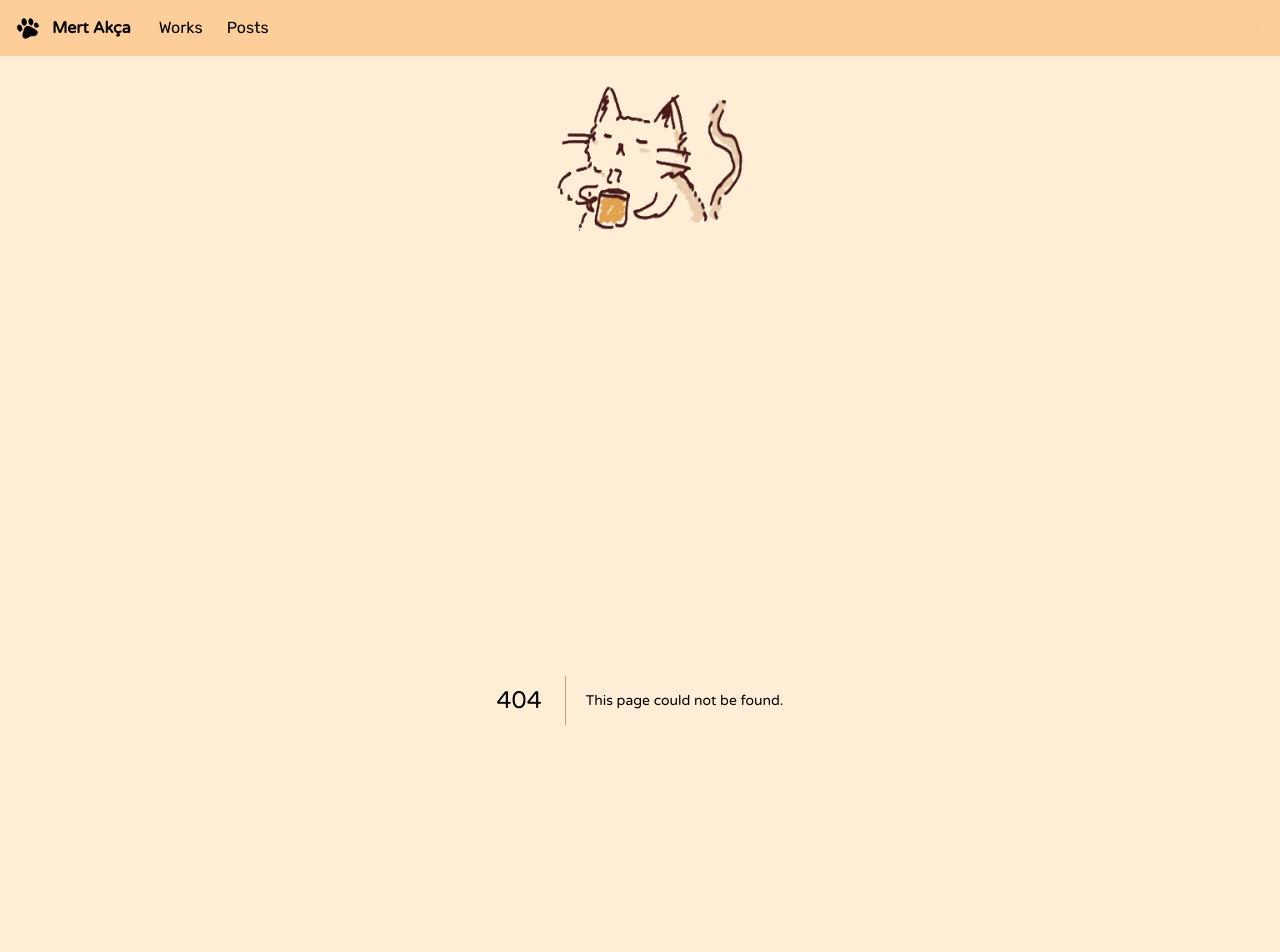
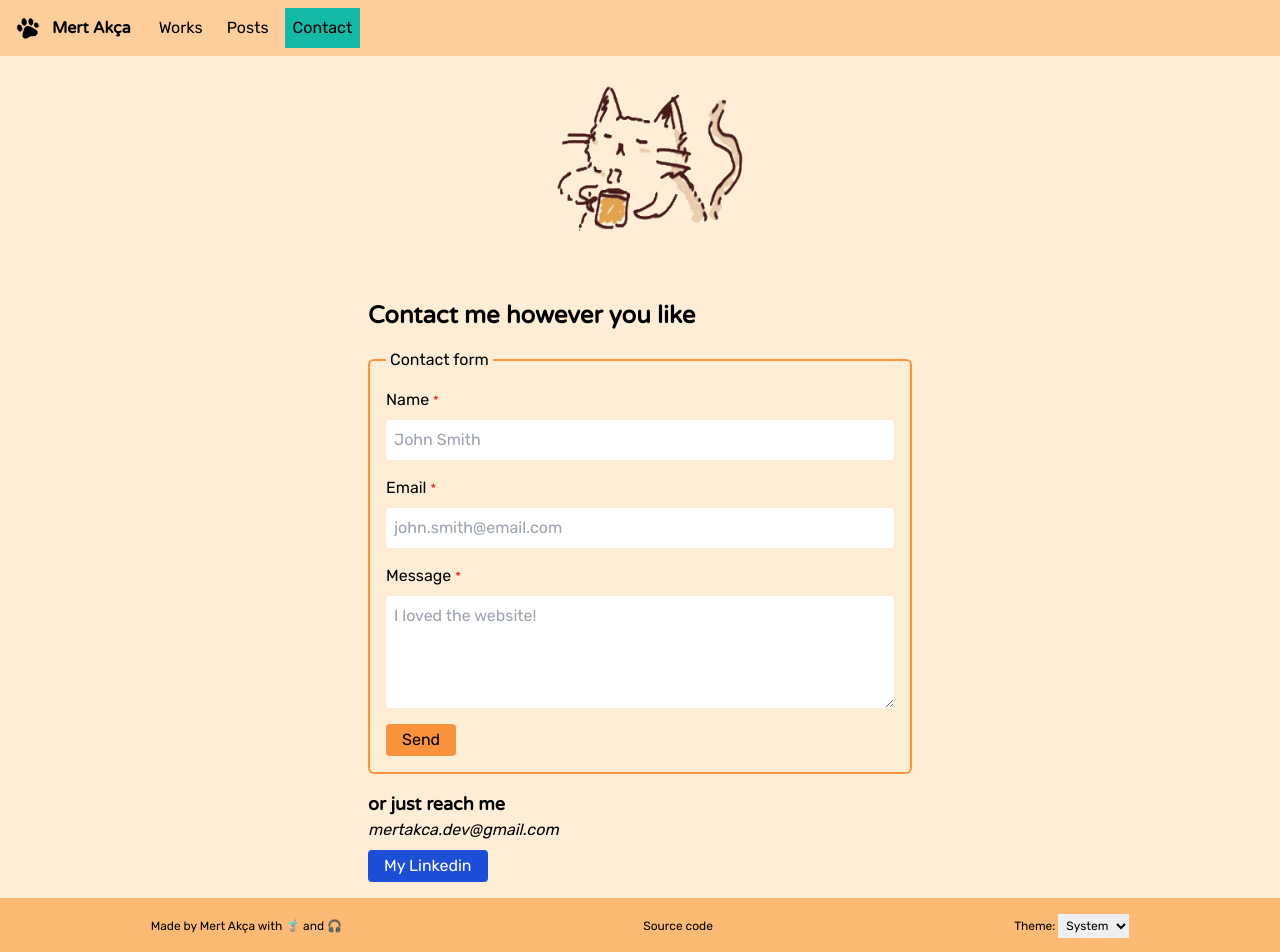
Before and after one commit to utarit/portfolio-website, a Next.js app: page /contact in a window 1280 px wide. Before the commit this address had no page. Shown: the top 952 px of the page. Built offline with nearby package versions, Linux system fonts and the light colour scheme.

Commit message:
Add contact page

```diff
--- /dev/null
+++ b/app/contact/page.tsx
@@ -0,0 +1,80 @@
+import React from "react";
+import Link from "next/link";
+
+const ContactPage = () => {
+  return (
+    <>
+      <section>
+        <h2 className="mb-4 text-2xl">Contact me however you like</h2>
+        <form action="https://formspree.io/f/mnqkpdze" method="POST">
+          <fieldset className="flex flex-col gap-4 border-2 border-orange-400 dark:border-gray-400 p-4 rounded-md">
+            <legend className="px-1">Contact form</legend>
+            <label className="flex flex-col gap-2">
+              <p>
+                Name <small className="text-red-600">*</small>
+              </p>
+              <input
+                className="p-2 rounded dark:text-black"
+                required
+                name="name"
+                autoComplete="name"
+                type="text"
+                placeholder="John Smith"
+              />
+            </label>
+            <label className="flex flex-col gap-2">
+              <p>
+                Email <small className="text-red-600">*</small>
+              </p>
+              <input
+                className="p-2 rounded dark:text-black"
+                name="email"
+                autoComplete="email"
+                type="email"
+                inputMode="email"
+                placeholder="john.smith@email.com"
+              />
+            </label>
+            <label className="flex flex-col gap-2">
+              <p>
+                Message <small className="text-red-600">*</small>
+              </p>
+              <textarea
+                className="p-2 rounded dark:text-black"
+                required
+                maxLength={200}
+                name="message"
+                rows={4}
+                placeholder="I loved the website!"
+              />
+            </label>
+            <button
+              type="submit"
+              className="bg-orange-400 dark:bg-gray-500 hover:bg-opacity-80 active:bg-opacity-60 dark:hover:bg-opacity-80 dark:active:bg-opacity-60 rounded py-1 px-4 w-fit"
+            >
+              Send
+            </button>
+          </fieldset>
+        </form>
+      </section>
+
+      <section className="mt-4">
+        <h3 className="text-lg">or just reach me</h3>
+
+        <address>
+          <a href="mailto:mertakca.dev@gmail.com">mertakca.dev@gmail.com</a>
+        </address>
+
+        <Link
+          className="bg-blue-700 hover:bg-blue-600 active:bg-blue-500 text-white py-1 px-4 rounded mt-2 block w-fit"
+          target="_blank"
+          href="https://linkedin.com/in/mertakca"
+        >
+          My Linkedin
+        </Link>
+      </section>
+    </>
+  );
+};
+
+export default ContactPage;
--- a/components/Navbar.tsx
+++ b/components/Navbar.tsx
@@ -7,6 +7,21 @@ import Link from "next/link";
 import { usePathname } from "next/navigation";
 
 import NavLink from "./NavLink";
+
+const tabs = [
+  {
+    label: "Works",
+    path: "/works",
+  },
+  {
+    label: "Posts",
+    path: "/posts",
+  },
+  {
+    label: "Contact",
+    path: "/contact",
+  },
+];
 
 const Navbar = () => {
   const pathname = usePathname();
@@ -25,18 +40,18 @@ const Navbar = () => {
       </Link>
 
       <nav className="flex gap-2">
-        <NavLink
-          href="/works"
-          className={classNames("p-2", pathname === "/works" && "bg-teal-600")}
-        >
-          Works
-        </NavLink>
-        <NavLink
-          href="/posts"
-          className={classNames("p-2", pathname === "/posts" && "bg-teal-600")}
-        >
-          Posts
-        </NavLink>
+        {tabs.map((tab) => (
+          <NavLink
+            key={tab.path}
+            href={tab.path}
+            className={classNames(
+              "p-2",
+              pathname === tab.path && "bg-teal-500"
+            )}
+          >
+            {tab.label}
+          </NavLink>
+        ))}
       </nav>
     </header>
   );
--- a/components/ThemeToggle.tsx
+++ b/components/ThemeToggle.tsx
@@ -63,6 +63,7 @@ const ThemeToggle = () => {
       Theme:{" "}
       <select
         className="dark:text-black p-1"
+        name="theme"
         value={theme}
         onChange={handleChange}
       >
```
